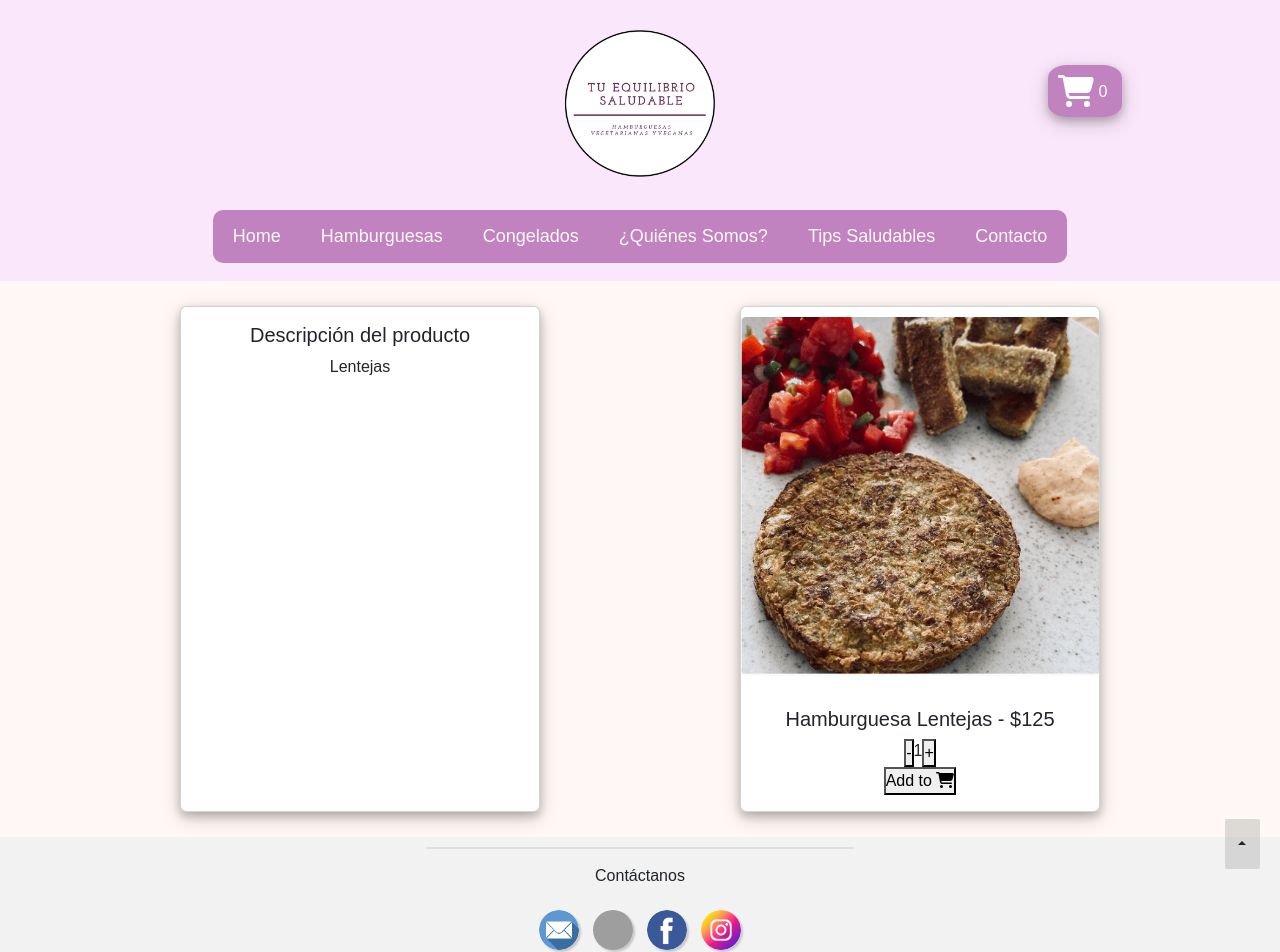
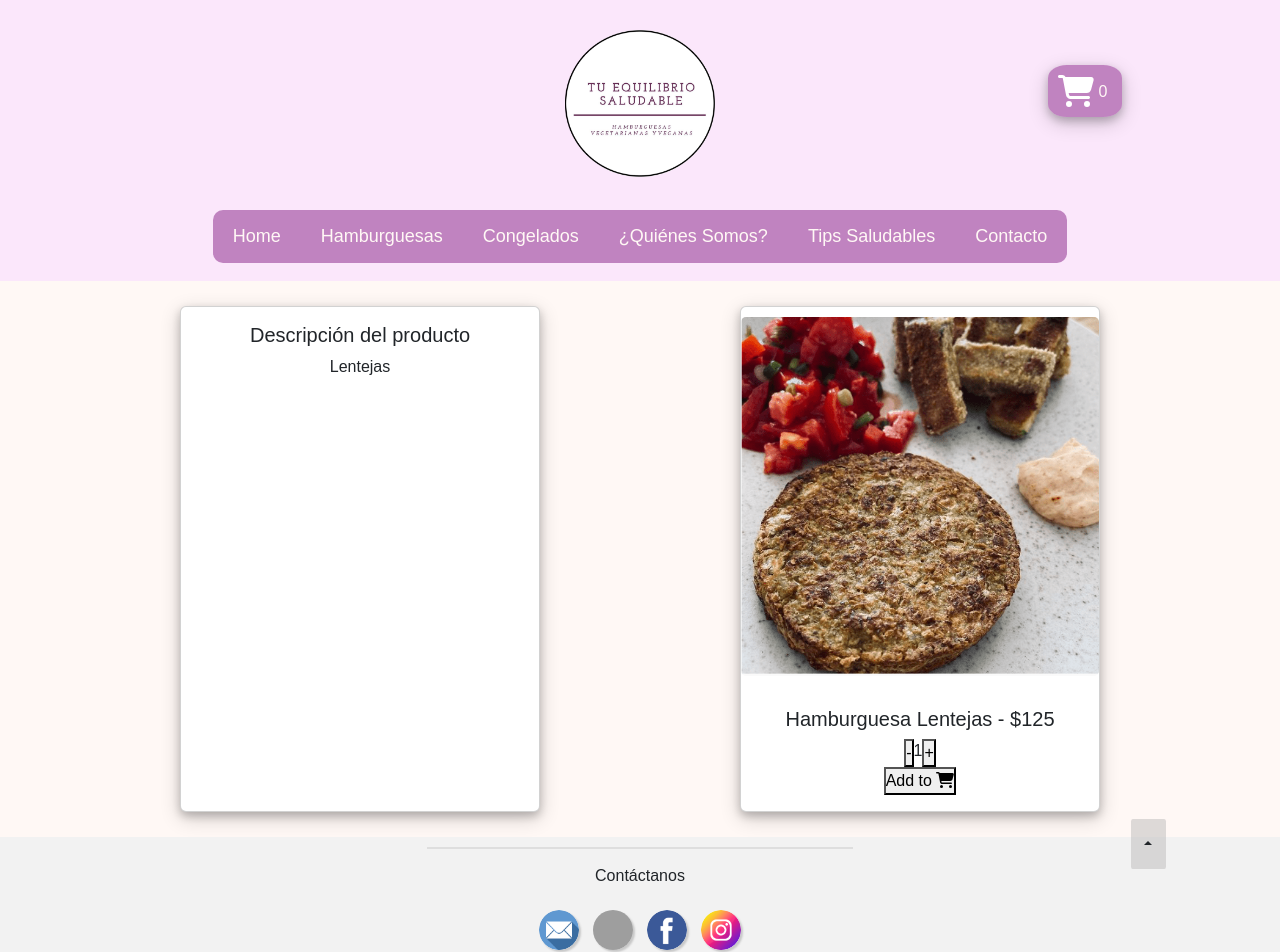
Before and after one commit to KevinSpigel/healthy-balance, a React (Create React App) app: page /item/1 in a window 1280 px wide. Shown: the top 952 px of the page. Built offline with nearby package versions, Linux system fonts and the light colour scheme; grey boxes are pictures that could not be loaded.

Commit message:
Worked on footer styles

```diff
--- a/src/components/Footer/Footer.jsx
+++ b/src/components/Footer/Footer.jsx
@@ -36,11 +36,11 @@ export const Footer = () => {
                     src={IgIcon} alt="Instagram icon" /></a>
             </div>
 
-            <div className="dropUpHome">
-                <div className="dropup">
-                    <button onClick={scrollButton} className="btn dropdown-toggle" ></button>
-                </div>
+
+            <div className="dropup">
+                <button onClick={scrollButton} className="btn dropdown-toggle" ></button>
             </div>
+
 
             <div className="signatureFooter"> &copy; 2022 - Developed by Kevin Spigel</div>
 
--- a/src/components/Footer/FooterStyles/FooterStyles.css
+++ b/src/components/Footer/FooterStyles/FooterStyles.css
@@ -35,11 +35,15 @@
   border-radius: 50%;
   -webkit-box-shadow: 2px 2px 2px #c8c8c8;
           box-shadow: 2px 2px 2px #c8c8c8;
+  -webkit-transition: 0.1s;
+  transition: 0.1s;
 }
 
 .divIcon img:hover {
   -webkit-transform: scale(1.1);
           transform: scale(1.1);
+  -webkit-transition: 0.4s;
+  transition: 0.4s;
 }
 
 .signatureFooter {
@@ -72,6 +76,8 @@
   width: 35px;
   background-color: rgba(187, 184, 184, 0.499);
   border-radius: 5%;
+  margin-left: 65%;
+  margin-top: -18px;
 }
 
 .dropup button {
@@ -82,20 +88,4 @@
   -webkit-transform: scale(1.04);
           transform: scale(1.04);
 }
-
-.dropUpHome {
-  -ms-grid-column: 3;
-  grid-column: 3/3;
-  -ms-grid-row: 1;
-  -ms-grid-row-span: 1;
-  grid-row: 1/2;
-  display: -webkit-box;
-  display: -ms-flexbox;
-  display: flex;
-  -webkit-box-pack: end;
-      -ms-flex-pack: end;
-          justify-content: end;
-  margin-top: -18px;
-  margin-right: 20px;
-}
 /*# sourceMappingURL=FooterStyles.css.map */
--- a/src/components/Footer/FooterStyles/FooterStyles.scss
+++ b/src/components/Footer/FooterStyles/FooterStyles.scss
@@ -25,9 +25,12 @@
         margin: 7px;
         border-radius: 50%;
         box-shadow: 2px 2px 2px rgb(200, 200, 200);
+        transition: 0.1s;
 
         &:hover {
-            transform: scale(1.1)
+            transform: scale(1.1);
+            transition: 0.4s;
+
         }
     }
 }
@@ -49,6 +52,8 @@
     width: 35px;
     background-color: rgba(187, 184, 184, 0.499);
     border-radius: 5%;
+    margin-left: 65%;
+    margin-top: -18px;
 
 
     button {
@@ -59,13 +64,3 @@
         transform: scale(1.04)
     }
 }
-
-.dropUpHome {
-    grid-column: 3/3;
-    grid-row: 1/2;
-    display: flex;
-    justify-content: end;
-    margin-top: -18px;
-    margin-right: 20px;
-
-}
--- a/src/components/ItemDetailContainer/ItemDetailContainer.jsx
+++ b/src/components/ItemDetailContainer/ItemDetailContainer.jsx
@@ -37,7 +37,7 @@ export const ItemDetailContainer = () => {
 
 
     return (
-        <div>
+        <div className="itemDetailContainerDiv">
             {
                 loading ?
                     <div>
--- a/src/components/ItemDetailContainer/ItemDetailContainerStyles/ItemDetailContainerStyles.css
+++ b/src/components/ItemDetailContainer/ItemDetailContainerStyles/ItemDetailContainerStyles.css
@@ -1 +1,4 @@
-/* No CSS *//*# sourceMappingURL=ItemDetailContainerStyles.css.map */
+.itemDetailContainerDiv {
+  background-color: #fff8f5;
+}
+/*# sourceMappingURL=ItemDetailContainerStyles.css.map */
--- a/src/components/ItemDetailContainer/ItemDetailContainerStyles/ItemDetailContainerStyles.scss
+++ b/src/components/ItemDetailContainer/ItemDetailContainerStyles/ItemDetailContainerStyles.scss
@@ -0,0 +1,3 @@
+.itemDetailContainerDiv {
+    background-color: #fff8f5
+}
```
Also changed, not shown: 2 other files (tests, documents, lock files or other folders).
